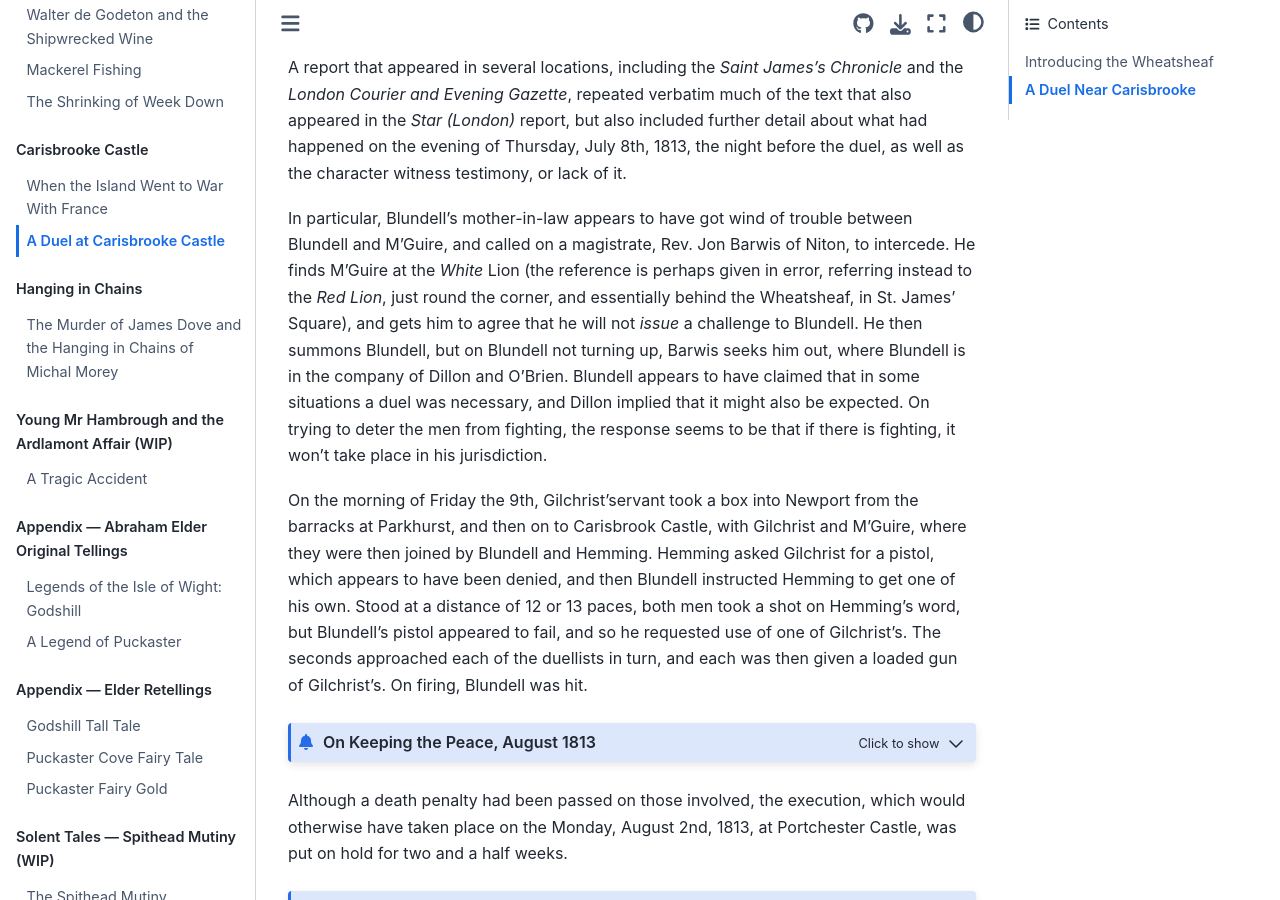
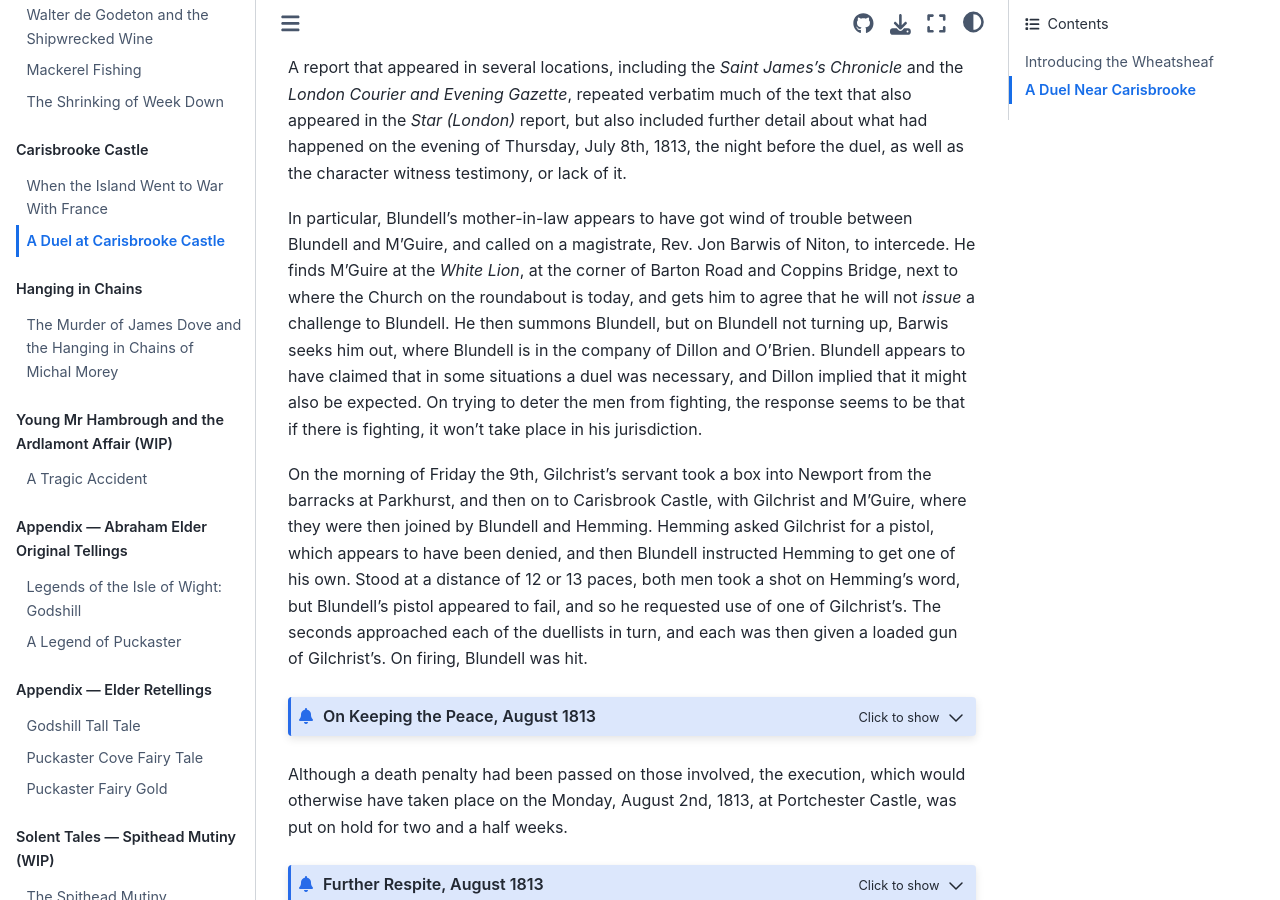
Before and after one commit to psychemedia/island-storynotes, a Jupyter Book: the page built from wheatsheaf_duel.md, in a window 1280 px wide and 900 px high, scrolled down 6501 px. Built offline with Jupyter Book 1.0.4 settings and Sphinx 7.4.7 and the Sphinx Book theme 1.1.4, drawn with Linux system fonts in a browser that asks for light colours; some of the changed text lies outside the part shown.

Commit message:
Update wheatsheaf_duel.md

````diff
--- a/wheatsheaf_duel.md
+++ b/wheatsheaf_duel.md
@@ -42,7 +42,7 @@
 
 ## Introducing the Wheatsheaf
 
-The Wheatsheaf Hotel is one of the few surviving pubs of old Newport. We can find a near contemporary description of it from an advert posted in the *Hampshire Chronicle* just over a decade later, announcing the sale, by auction, of the premises.
+The Wheatsheaf Hotel is one of the few surviving pubs of old Newport. It must have been a sizeable inn even in the early 1800s, acting as a location for local auctions, amongst other things.
 
 ```{admonition} Old-established Public-House, December 1826
 :class: dropdown
@@ -265,9 +265,9 @@
 
 A report that appeared in several locations, including the *Saint James's Chronicle* and the *London Courier and Evening Gazette*, repeated verbatim much of the text that also appeared in the *Star (London)* report, but also included further detail about what had happened on the evening of Thursday, July 8th, 1813, the night before the duel, as well as the character witness testimony, or lack of it.
 
-In particular, Blundell's mother-in-law appears to have got wind of trouble between Blundell and M'Guire, and called on a magistrate, Rev. Jon Barwis of Niton, to intercede. He finds M'Guire at the *White* Lion (the reference is perhaps given in error, referring instead to the *Red Lion*, just round the corner, and essentially behind the Wheatsheaf, in St. James' Square), and gets him to agree that he will not *issue* a challenge to Blundell. He then summons Blundell, but on Blundell not turning up, Barwis seeks him out, where Blundell is in the company of Dillon and O'Brien. Blundell appears to have claimed that in some situations a duel was necessary, and Dillon implied that it might also be expected. On trying to deter the men from fighting, the response seems to be that if there is fighting, it won't take place in his jurisdiction.
+In particular, Blundell's mother-in-law appears to have got wind of trouble between Blundell and M'Guire, and called on a magistrate, Rev. Jon Barwis of Niton, to intercede. He finds M'Guire at the *White Lion*, at the corner of Barton Road and Coppins Bridge, next to where the Church on the roundabout is today, and gets him to agree that he will not *issue* a challenge to Blundell. He then summons Blundell, but on Blundell not turning up, Barwis seeks him out, where Blundell is in the company of Dillon and O'Brien. Blundell appears to have claimed that in some situations a duel was necessary, and Dillon implied that it might also be expected. On trying to deter the men from fighting, the response seems to be that if there is fighting, it won't take place in his jurisdiction.
 
-On the morning of Friday the 9th, Gilchrist'servant took a box into Newport from the barracks at Parkhurst, and then on to Carisbrook Castle, with Gilchrist and M'Guire, where they were then joined by Blundell and Hemming. Hemming asked Gilchrist for a pistol, which appears to have been denied, and then Blundell instructed Hemming to get one of his own. Stood at a distance of 12 or 13 paces, both men took a shot on Hemming's word, but Blundell's pistol appeared to fail, and so he requested use of one of Gilchrist's. The seconds approached each of the duellists in turn, and each was then given a loaded gun of Gilchrist's. On firing, Blundell was hit.
+On the morning of Friday the 9th, Gilchrist's servant took a box into Newport from the barracks at Parkhurst, and then on to Carisbrook Castle, with Gilchrist and M'Guire, where they were then joined by Blundell and Hemming. Hemming asked Gilchrist for a pistol, which appears to have been denied, and then Blundell instructed Hemming to get one of his own. Stood at a distance of 12 or 13 paces, both men took a shot on Hemming's word, but Blundell's pistol appeared to fail, and so he requested use of one of Gilchrist's. The seconds approached each of the duellists in turn, and each was then given a loaded gun of Gilchrist's. On firing, Blundell was hit.
 
 ```{admonition} On Keeping the Peace, August 1813
 :class: dropdown
````
Also changed, not shown: other parts of wheatsheaf_duel.md (+2 -2 lines).
